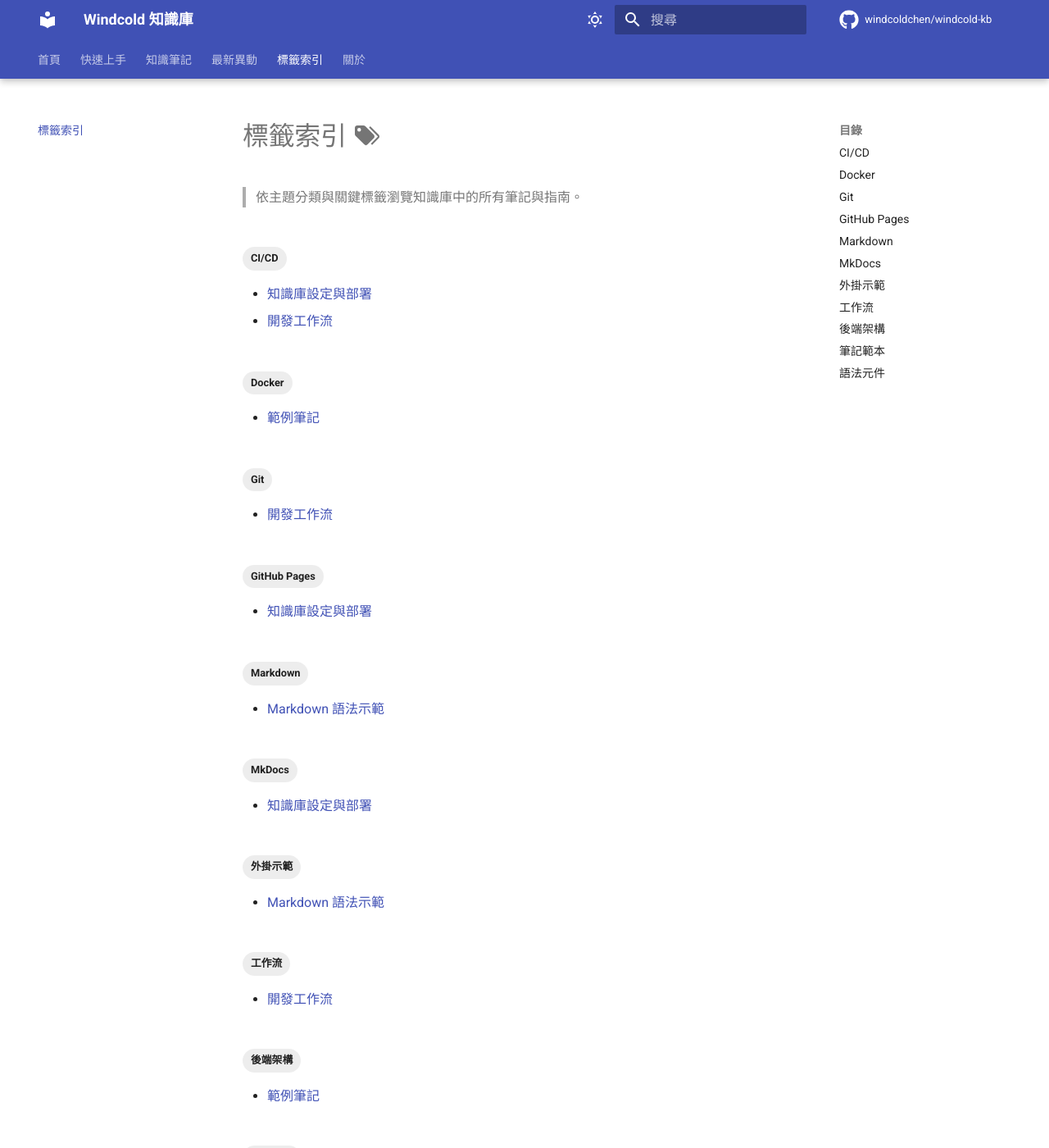
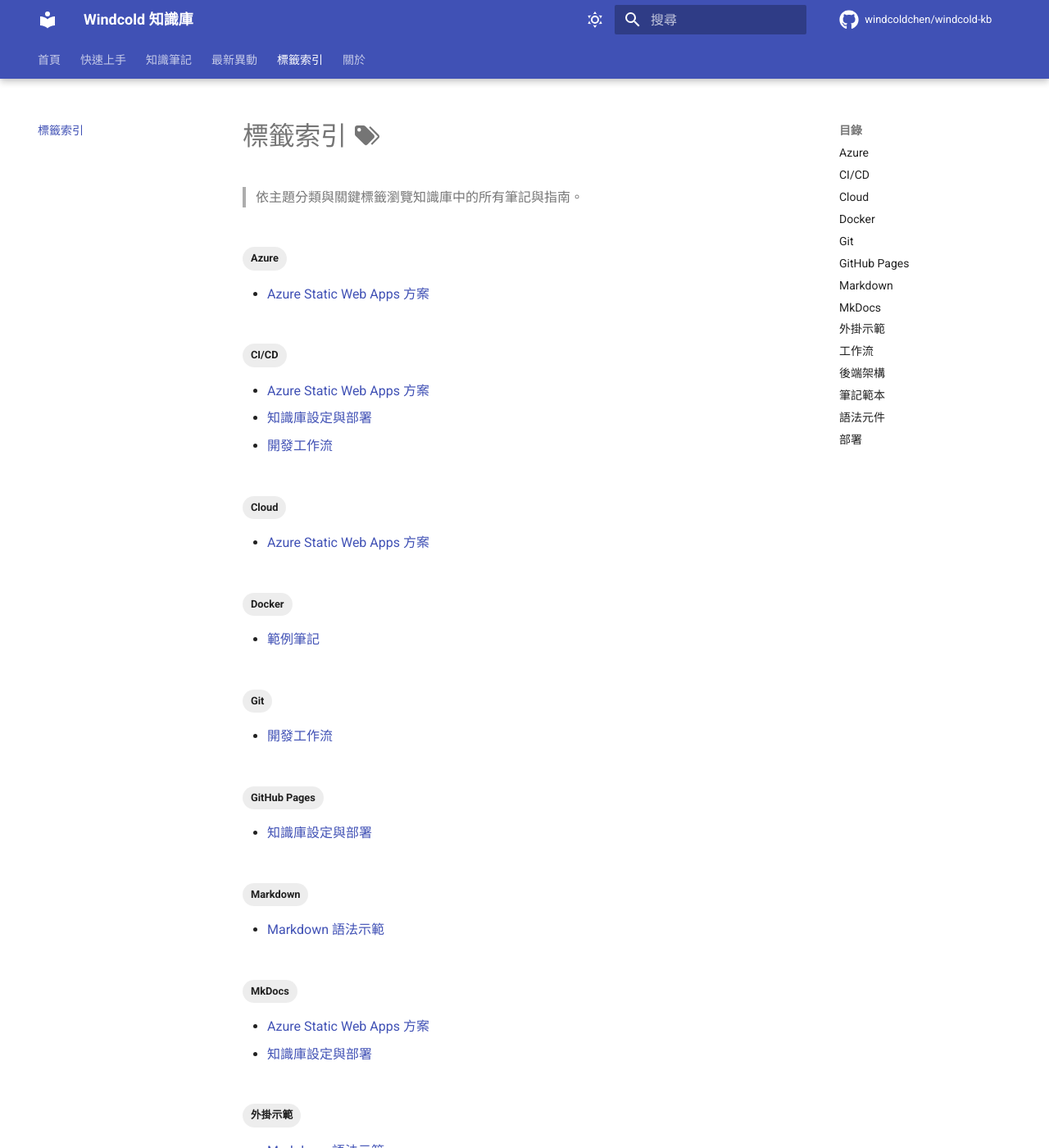
Before and after one commit to windcoldchen/windcold-kb, an MkDocs documentation site: the page built from docs/tags.md, in a window 1280 px wide and 1400 px high. Shown: the whole window at 82% size. Built offline with MkDocs 1.6.1 and Material for MkDocs 9.7.7, drawn with Linux system fonts in a browser that asks for light colours; comment, search, counter and statistics services are not loaded; part of the change alters nothing that is shown; some of the changed text lies outside the part shown.

Commit message:
docs: 新增 MkDocs with Azure Static Web Apps 部署方案文件 (#8)
Co-authored-by: luke.chen <luke.chen@higgstat.com>

````diff
--- a/docs/getting-started/configuration.md
+++ b/docs/getting-started/configuration.md
@@ -202,6 +202,10 @@ jobs:
         uses: actions/deploy-pages@v5
 ```
 
+> [!TIP]
+> **尋找其他雲端平台託管方案？**
+> 若您有企業內部存取限制（如 Microsoft Entra ID 身分驗證）、PR 預覽站點需求或希望整合微軟雲端邊緣網路，請參考 [Azure Static Web Apps 部署方案](../notes/azure-static-web-apps.md)。
+
 ---
 
 ## 6. 本地常用指令
--- /dev/null
+++ b/docs/notes/azure-static-web-apps.md
@@ -0,0 +1,305 @@
+---
+icon: material/microsoft-azure
+description: 介紹如何使用 Azure Static Web Apps (SWA) 搭配 GitHub Actions 自動化建置並部署 Material for MkDocs 技術文件庫。
+tags:
+  - Azure
+  - Cloud
+  - CI/CD
+  - MkDocs
+  - 部署
+---
+
+# Azure Static Web Apps 部署方案 :material-microsoft-azure:
+
+> 將 Material for MkDocs 知識庫部署至微軟 Azure Static Web Apps (SWA)，實現全域邊緣 CDN 加速、PR 預覽環境、企業級 Microsoft Entra ID 身分驗證與彈性自訂路由。
+
+---
+
+## 1. 方案概述與架構優勢
+
+雖然 GitHub Pages 適合公開的開源或個人專案，但在企業場景、內部知識庫或需要進階邊緣控制時，**Azure Static Web Apps (SWA)** 提供了顯著的架構優勢：
+
+- **企業級身分驗證與存取控制**：內建整合 Microsoft Entra ID (Azure AD)、GitHub 等身份識別提供者，僅需數行設定檔即可將知識庫轉為內部私有站點。
+- **全域 Anycast 邊緣 CDN**：靜態資產自動快取於微軟全球邊緣伺服器節點，提供極低延遲與高頻寬。
+- **PR 預覽預發布環境 (Staging Environments)**：每次開立 Pull Request 時，系統會自動生成獨立的預覽網址（例如 `https://agreeable-sea-xxx-1.centralus.azurestaticapps.net`），方便團隊校閱內容，並於 PR 關閉時自動銷毀。
+- **自訂網域與自動受控 SSL 憑證**：支援免費自動簽發與續期 TLS/SSL 憑證。
+- **彈性路由與安全性標頭**：透過單一 `staticwebapp.config.json` 配置自訂標頭、重定向規則與自訂 404 頁面。
+
+### 部署架構圖
+
+```mermaid
+flowchart TD
+    subgraph GitHub["GitHub 開發流程"]
+        Dev[文件編輯 / PR 建立] --> Repo[(Git Repository)]
+        Repo --> GA[GitHub Actions CI/CD]
+    end
+
+    subgraph Build["CI/CD 建置管線"]
+        GA --> Check[語法檢查 / MkDocs 嚴格建置]
+        Check --> SiteOutput[靜態目錄: site/]
+        SiteOutput --> SWADeploy[Azure/static-web-apps-deploy]
+    end
+
+    subgraph Azure["Azure 雲端基礎架構"]
+        SWADeploy --> ProdEnv[正式環境 Production CDN]
+        SWADeploy --> PreviewEnv[PR 預覽環境 Staging CDN]
+        ProdEnv --> Auth{Entra ID 驗證 / 存取控制}
+        PreviewEnv --> Auth
+        Auth --> Users((企業員工 / 使用者))
+    end
+```
+
+---
+
+## 2. 事前準備 (Prerequisites)
+
+在開始部署前，請備妥以下資源：
+
+1. **Azure 帳戶與訂用帳戶 (Subscription)**：免費層 (Free Tier) 已足夠支援大部分知識庫需求。
+2. **GitHub 儲存庫**：包含 MkDocs 專案架構（`mkdocs.yml`、`docs/`、`requirements.txt`）。
+3. **Azure CLI**（選用，便於快速以指令操作）：本地終端機可安裝 `az` 工具。
+
+---
+
+## 3. 建立 Azure Static Web App 資源
+
+您可以透過 **Azure CLI** 或 **Azure Portal** 建立靜態 Web 應用程式。
+
+### 方式 A：透過 Azure CLI 快速建立（推薦）
+
+```bash
+# 1. 登入 Azure 帳戶
+az login
+
+# 2. 建立資源群組 (若尚未建立)
+az group create \
+  --name rg-knowledge-base \
+  --location eastasia
+
+# 3. 建立 Azure Static Web App
+az staticwebapp create \
+  --name swa-windcold-kb \
+  --resource-group rg-knowledge-base \
+  --location eastasia \
+  --sku Free
+
+# 4. 取得部署 API 金鑰 (Deployment Token)
+az staticwebapp secrets list \
+  --name swa-windcold-kb \
+  --resource-group rg-knowledge-base \
+  --query "properties.apiKey" -o tsv
+```
+
+將取得的 API 金鑰儲存至 GitHub 儲存庫的 Secrets 中：
+前往 GitHub 倉庫 ➔ **Settings** ➔ **Secrets and variables** ➔ **Actions** ➔ **New repository secret**：
+
+- **Name**: `AZURE_STATIC_WEB_APPS_API_TOKEN`
+- **Secret**: 貼上剛才取得的 API Key。
+
+### 方式 B：透過 Azure Portal 介面建立
+
+1. 登入 [Azure Portal](https://portal.azure.com/)。
+2. 在頂端搜尋列輸入 **靜態 Web 應用程式** (Static Web Apps)，點選 **建立** (Create)。
+3. 設定基本資料：
+   - **訂用帳戶** 與 **資源群組**：選擇現有或新建。
+   - **名稱**：例如 `swa-windcold-kb`。
+   - **方案類型**：`Free`（個人與多數組織適用）或 `Standard`（需要自訂身分驗證提供者或企業 SLA）。
+   - **區域**：選擇離使用者最近的區域（如 `East Asia`）。
+   - **部署詳細資料**：可選擇直接連接 GitHub，或選擇「其他 (Other)」手動管理 GitHub Actions。
+4. 點選 **檢閱 + 建立** 完成佈署。
+5. 建立完成後，進入該資源頁面，點選頂部工具列的 **管理部署權杖 (Manage deployment token)**，複製字串備用。
+
+---
+
+## 4. 設定 GitHub Actions 自動化部署工作流程
+
+在專案中建立 `.github/workflows/azure-static-web-apps.yml`：
+
+```yaml
+name: Deploy MkDocs to Azure Static Web Apps
+
+on:
+  push:
+    branches:
+      - main
+  pull_request:
+    types: [opened, synchronize, reopened, closed]
+    branches:
+      - main
+
+permissions:
+  contents: read
+  pull-requests: write
+  issues: write
+
+concurrency:
+  group: ${{ github.workflow }}-${{ github.ref }}
+  cancel-in-progress: true
+
+jobs:
+  build_and_deploy_job:
+    if: github.event_name == 'push' || (github.event_name == 'pull_request' && github.event.action != 'closed')
+    runs-on: ubuntu-latest
+    name: Build MkDocs and Deploy to Azure SWA
+    steps:
+      - name: 檢出儲存庫代碼 (完整歷史以支援 git 外掛)
+        uses: actions/checkout@v7
+        with:
+          fetch-depth: 0
+          ref: ${{ github.head_ref || github.ref }}
+
+      - name: 設定 Python 環境
+        uses: actions/setup-python@v7
+        with:
+          python-version: "3.11"
+          cache: "pip"
+
+      - name: 安裝相依套件
+        run: pip install -r requirements.txt
+
+      - name: 建置 MkDocs 靜態網站
+        env:
+          MKDOCS_GIT_COMMITTERS_APIKEY: ${{ secrets.GITHUB_TOKEN }}
+          DISABLE_MKDOCS_2_WARNING: "true"
+        run: mkdocs build --strict
+
+      - name: 部署至 Azure Static Web Apps
+        id: builddeploy
+        uses: Azure/static-web-apps-deploy@v1
+        with:
+          azure_static_web_apps_api_token: ${{ secrets.AZURE_STATIC_WEB_APPS_API_TOKEN }}
+          repo_token: ${{ secrets.GITHUB_TOKEN }}
+          action: "upload"
+          app_location: "/"               # 應用程式原始碼位置
+          api_location: ""                # 無後端 Azure Function API 時保持為空
+          output_location: "site"         # MkDocs 預設建置產出目錄
+          skip_app_build: true            # 由前置步驟完成建置，略過 SWA 內建 Oryx 預設建置
+
+  close_pull_request_job:
+    if: github.event_name == 'pull_request' && github.event.action == 'closed'
+    runs-on: ubuntu-latest
+    name: Close Pull Request Preview Environment
+    steps:
+      - name: 關閉 Azure SWA PR 預覽環境
+        uses: Azure/static-web-apps-deploy@v1
+        with:
+          azure_static_web_apps_api_token: ${{ secrets.AZURE_STATIC_WEB_APPS_API_TOKEN }}
+          action: "close"
+```
+
+### 關鍵參數設定說明
+
+| 參數 | 設定值 | 說明 |
+| :--- | :--- | :--- |
+| `skip_app_build` | `true` | **極重要**。因為 MkDocs 是以 Python 建置，設為 `true` 可避免 Azure 預設的 Oryx 建置引擎因判斷錯誤而失敗。 |
+| `output_location` | `"site"` | 指定靜態檔案目錄。MkDocs 執行 `mkdocs build` 後的預設產出目錄即為 `./site`。 |
+| `app_location` | `"/"` | 專案根目錄位置。 |
+| `api_location` | `""` | 若無整合 Azure Functions，請留空字串。 |
+| `fetch-depth: 0` | `0` | 若有使用 `git-revision-date`、`git-committers` 或 `git-latest-changes` 等外掛，必須完整抓取 Git 歷史紀錄。 |
+
+---
+
+## 5. 進階配置：`staticwebapp.config.json`
+
+Azure Static Web Apps 透過 `staticwebapp.config.json` 設定路由、安全防護與身分驗證。
+
+### 設定檔擺放方式
+
+在 MkDocs 專案中，請將設定檔放置於 `docs/staticwebapp.config.json`，並在 `mkdocs.yml` 透過額外設定複製，或在建置指令後加入拷貝步驟：
+
+```bash
+# 建置完成後將設定檔拷貝至產出目錄
+mkdocs build --strict && cp staticwebapp.config.json site/
+```
+
+### 設定檔內容範例
+
+以下為針對技術知識庫推薦之設定範例：
+
+```json
+{
+  "$schema": "https://json.schemastore.org/staticwebapp.config.json",
+  "routes": [
+    {
+      "route": "/admin/*",
+      "allowedRoles": ["administrator"]
+    }
+  ],
+  "navigationFallback": {
+    "rewrite": "/404.html",
+    "exclude": ["/assets/*", "/*.{png,jpg,gif,svg,css,js,ico}"]
+  },
+  "responseOverrides": {
+    "404": {
+      "rewrite": "/404.html"
+    }
+  },
+  "globalHeaders": {
+    "Content-Security-Policy": "default-src 'self' https: 'unsafe-inline' 'unsafe-eval';",
+    "X-Frame-Options": "DENY",
+    "X-Content-Type-Options": "nosniff",
+    "Referrer-Policy": "strict-origin-when-cross-origin",
+    "Strict-Transport-Security": "max-age=31536000; includeSubDomains"
+  },
+  "mimeTypes": {
+    ".json": "application/json",
+    ".svg": "image/svg+xml"
+  }
+}
+```
+
+### 企業內部私有知識庫方案 (Microsoft Entra ID 整合)
+
+若希望知識庫**僅限公司內部員工查閱**，只需在 `staticwebapp.config.json` 的 `routes` 加上以下規則：
+
+```json
+{
+  "routes": [
+    {
+      "route": "/*",
+      "allowedRoles": ["authenticated"]
+    }
+  ],
+  "responseOverrides": {
+    "401": {
+      "redirect": "/.auth/login/aad",
+      "statusCode": 302
+    }
+  }
+}
+```
+
+> [!TIP]
+> 任何未登入訪客存取任何頁面時，將會被自動導向至微軟企業登入頁面（`/.auth/login/aad`），登入成功後才會回到原閱讀頁面。
+
+---
+
+## 6. 方案評估：Azure SWA 與 GitHub Pages 差異比較
+
+| 評估維度 | GitHub Pages | Azure Static Web Apps (SWA) |
+| :--- | :--- | :--- |
+| **費用方案** | 公開儲存庫免費；私有庫需 GitHub Pro / Team | Free 方案每月 100 GB 頻寬，自訂網域免費 |
+| **私有存取保護** | 僅支援 GitHub Enterprise 組織限定發布 | 內建支援 Microsoft Entra ID、GitHub 等企業 SSO 整合 |
+| **PR 預發布預覽** | 需額外自行建置或第三方工具 | **原生支援**，開立 PR 自動產生獨立預覽環境與網址 |
+| **CDN 與效能** | Fastly 支援之全球 CDN | 微軟全球 Anycast 邊緣骨幹網路 |
+| **路由與標頭自訂** | 功能較基本，無法客製化 HTTP Headers | 完整支援 `staticwebapp.config.json` 設定安全標頭與重導向 |
+| **伺服器端 API 擴展** | 不支援（僅純靜態） | 可隨時無縫整合 Azure Functions (Python / Node / C#) |
+
+---
+
+## 7. 常見問題與除錯要點 (Troubleshooting)
+
+### Q1: 部署 Action 執行失敗，提示找不到 Python 或建置錯誤？
+
+**原因**：Azure 的 `static-web-apps-deploy` 預設會使用 Oryx 嘗試識別並建置前端專案（例如 React、Vue）。
+**解法**：在 GitHub Actions 中務必加入 `skip_app_build: true`，並在 Action 前方自行執行 `mkdocs build`。
+
+### Q2: 重新整理子頁面時出現 404 Not Found？
+
+**原因**：MkDocs 預設採用目錄型網址結構（例如 `/getting-started/configuration/`）。
+**解法**：在 `staticwebapp.config.json` 中配置 `navigationFallback`，或確認 MkDocs 的 `use_directory_urls` 設定符合需求。
+
+### Q3: Git 外掛（作者頭像、最近修改日期）未正常顯示？
+
+**原因**：CI 環境中若執行預設的 `actions/checkout`，通常只會拉取最新 1 筆 commit（Shallow Clone）。
+**解法**：在 `actions/checkout` 步驟務必明確指定 `fetch-depth: 0`。
--- a/mkdocs.yml
+++ b/mkdocs.yml
@@ -140,6 +140,7 @@ nav:
   - 知識筆記:
       - 範例筆記: notes/example.md
       - 開發工作流: notes/workflow.md
+      - Azure Static Web Apps 方案: notes/azure-static-web-apps.md
   - 最新異動: changelog.md
   - 標籤索引: tags.md
   - 關於: about.md
````
